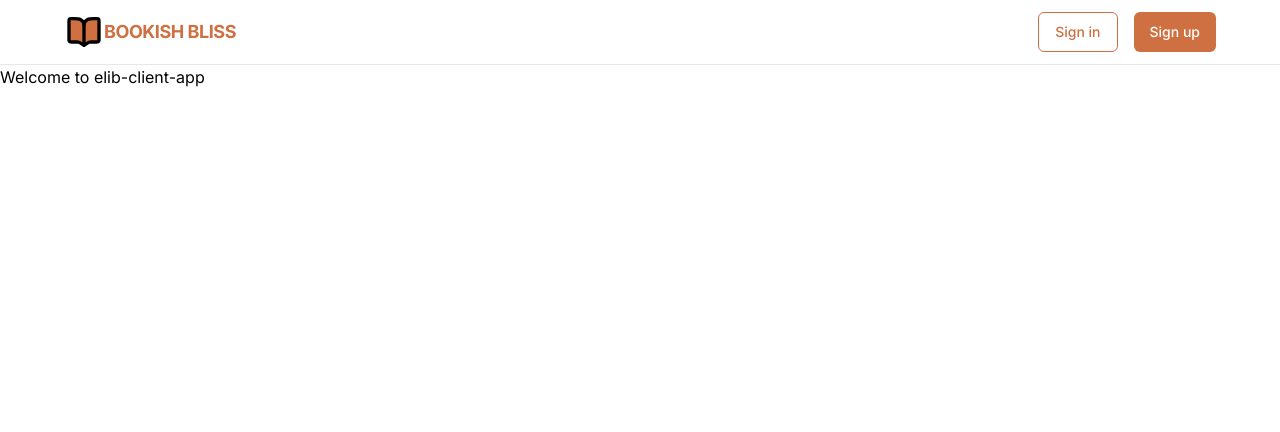
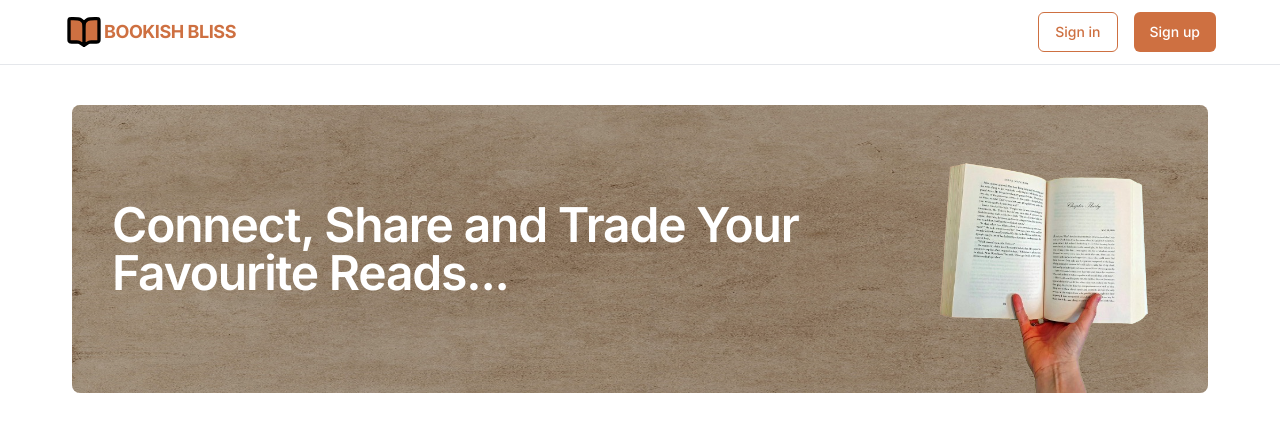
Before and after one commit to mzfirozuddin/elib-client-app, a Next.js app: page / in a window 1280 px wide. Shown: the top 432 px of the page. Built offline with nearby package versions, Linux system fonts and the light colour scheme.

Commit message:
add banner

```diff
--- a/src/app/page.tsx
+++ b/src/app/page.tsx
@@ -1,7 +1,7 @@
-import Image from "next/image";
+import Banner from "@/components/Banner";
 
 export default function Home() {
   return (
-    <h1>Welcome to elib-client-app</h1>
+    <Banner />
   );
 }
--- /dev/null
+++ b/src/components/Banner.tsx
@@ -0,0 +1,36 @@
+import Image from 'next/image'
+import React from 'react'
+import paperBg from "../../public/paper-bg.jpg"
+import bookImage from "../../public/book.png"
+
+const Banner = () => {
+    return (
+        <div className='max-w-6xl mx-auto px-2 py-10'>
+            <div className='relative'>
+                <Image
+                    src={paperBg}
+                    alt='billboard'
+                    className='h-72 w-full rounded-lg'
+                    height={0}
+                    width={0}
+                    sizes='100vw'
+                />
+                <div className="absolute inset-0 h-full w-full rounded-lg bg-gray-950 opacity-30" />
+                <Image
+                    src={bookImage}
+                    alt='billboard'
+                    className='absolute bottom-0 right-5'
+                    height={0}
+                    width={0}
+                    sizes='100vw'
+                    style={{ width: "auto", height: "18rem" }}
+                />
+                <h3 className="absolute left-10 top-1/2 w-full max-w-3xl -translate-y-1/2 text-5xl font-semibold tracking-tight text-white">
+                    Connect, Share and Trade Your Favourite Reads...
+                </h3>
+            </div>
+        </div>
+    )
+}
+
+export default Banner
```
Also changed, not shown: public/book.png (added), public/paper-bg.jpg (added).
